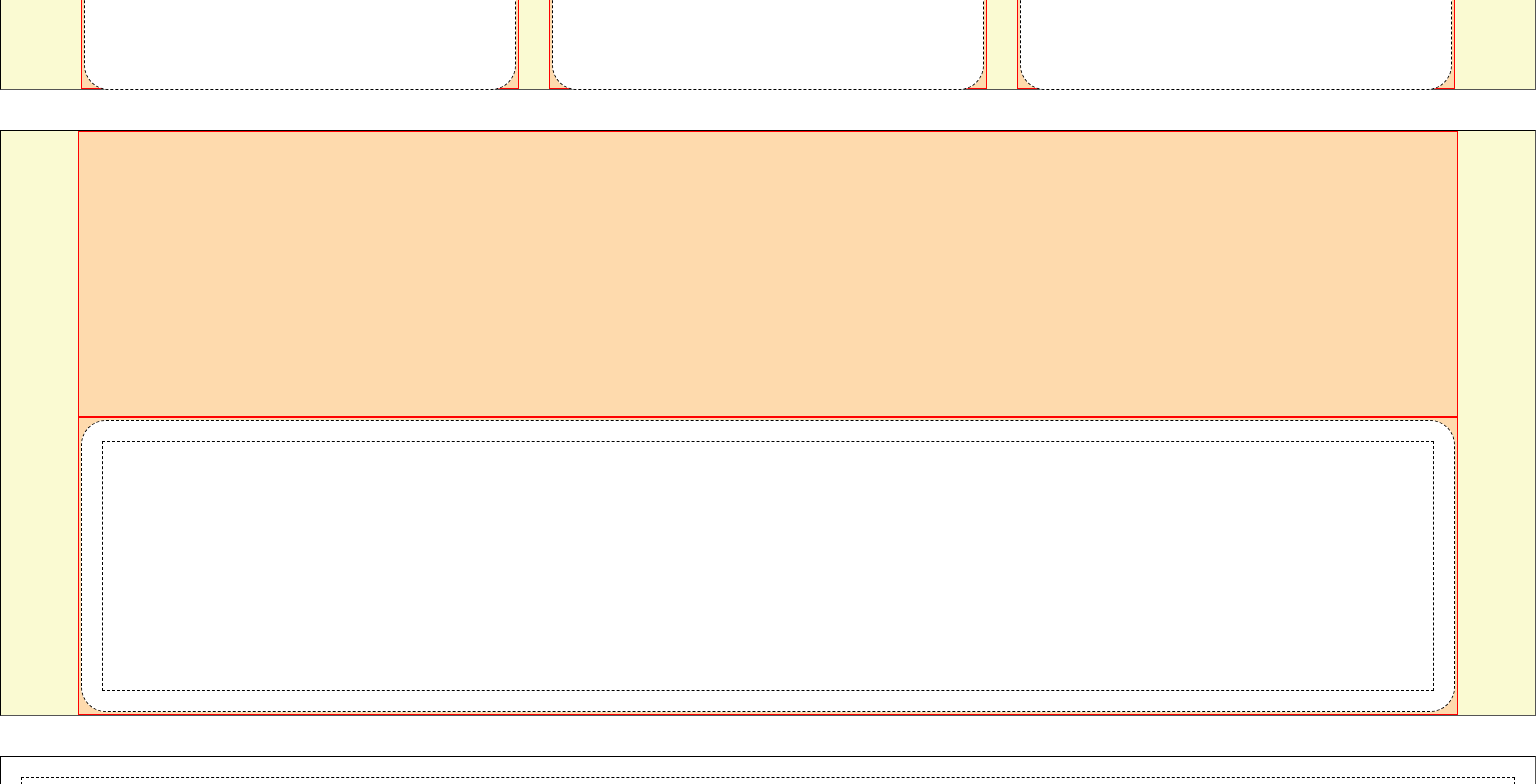
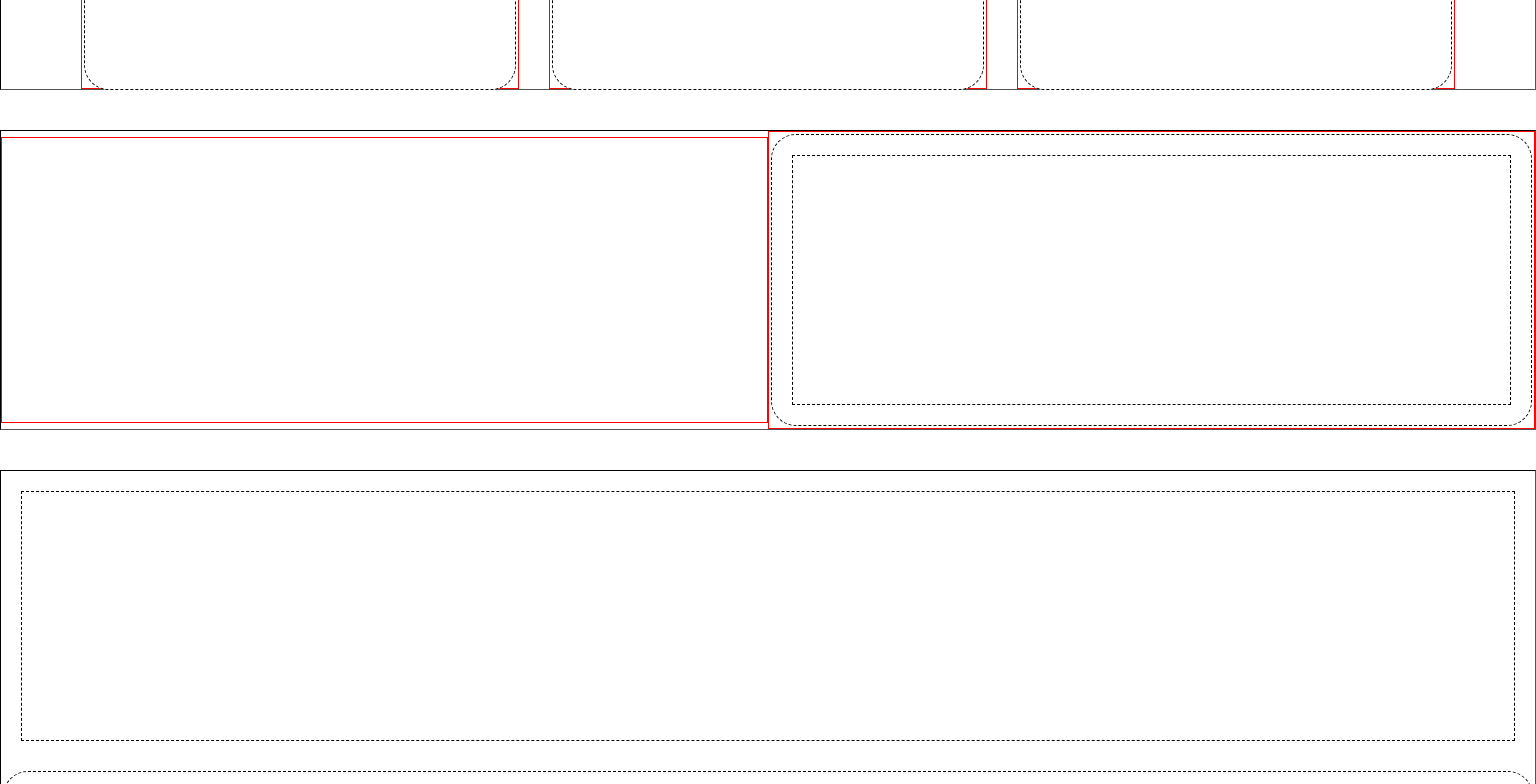
Before and after one commit to GabrieleLombard01/htmlcss-responsive-layout, a plain HTML site: page index.html in a window 1536 px wide. Shown: the part 960-1744 px from the top of the page. Drawn offline with Linux system fonts and the light colour scheme.

Commit message:
responsive structure

```diff
--- a/css/style.css
+++ b/css/style.css
@@ -38,7 +38,6 @@ li{
     border-style: inset;
 }
 .row{
-    background-color: lightgoldenrodyellow;
     display: flex;
     align-items: center;
     flex-direction: column;
@@ -48,7 +47,6 @@ li{
 .col{
     width: 90%;
     min-height: calc(100vh / 2.8);
-    background-color: rgb(254, 218, 173);
     border: solid red 1px;
     margin-bottom: 30px;
 }
@@ -80,7 +78,6 @@ li{
 /*First row*/
 .frs_cl{
     width: 90%;
-    background-color: rgb(254, 218, 173);
     border: solid red 1px;
     min-height: 55vh;
 }
@@ -124,6 +121,11 @@ li{
 .sec{
     margin-top: 0;
 }
+@media screen and (min-width:1300px) {
+    .conteiner{width: 90%;}
+    .sc_rw{flex-direction: row;}
+    .sc_cl{width: 50%;}
+}
 /*Third row*/
 .thr{
     margin-top: 30px;
@@ -137,6 +139,11 @@ li{
     .bn_rw{flex-direction: row;justify-content: center;gap: 20px;}
     .bn_cl{width: 45%;height: 50%;}
 }
+@media screen and (min-width:1300px) {
+    .conteiner{width: 90%;}
+    .bn_rw{flex-direction: row;justify-content: center;gap: 20px;}
+    .bn_cl{width: 30%;height: 50%;}
+}
 /*About us*/
 @media screen and (min-width:750px) {
     .conteiner{width: 100%;}
--- a/index.html
+++ b/index.html
@@ -79,9 +79,9 @@
 <!--second row-->
     <section>
         <div class="conteiner">
-            <div class="row ">
-                <div class="sec col"></div>
-                <div class="col">
+            <div class="sc_rw row">
+                <div class="sc_cl sec col"></div>
+                <div class="sc_cl col">
                     <div class="card">
                         <div class="card_content"></div>
                     </div>
```
